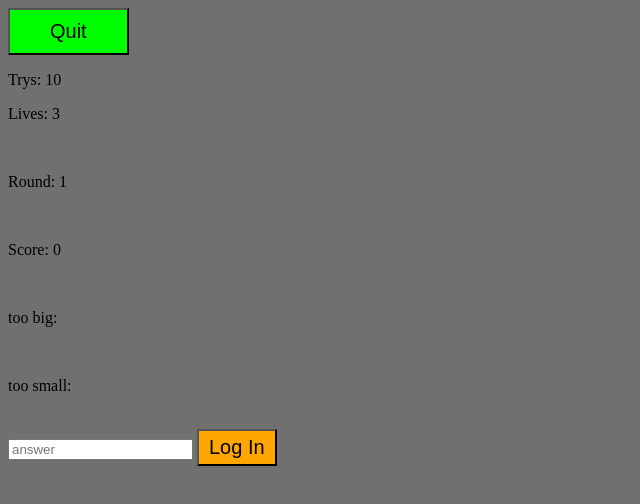
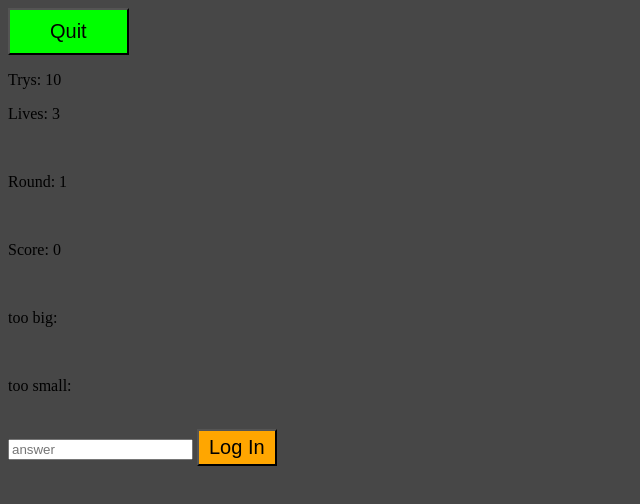
Before and after one commit to SpielerTheMax/New-Project-without-data, a plain HTML site: page game.html in a window 1280 px wide. Shown: the whole page, without its empty margins (0-640 px from the left). Drawn offline with Linux system fonts and the light colour scheme.

Commit message:
Update style.css

```diff
--- a/style.css
+++ b/style.css
@@ -5,7 +5,7 @@ button:hover{
     background-color: rgb(0, 255, 21);
 }
 body{
-    background-color: rgb(112, 112, 112);
+    background-color: rgb(71, 71, 71);
 }
 .quit{
     background-color: rgb(0, 255, 0);
```
